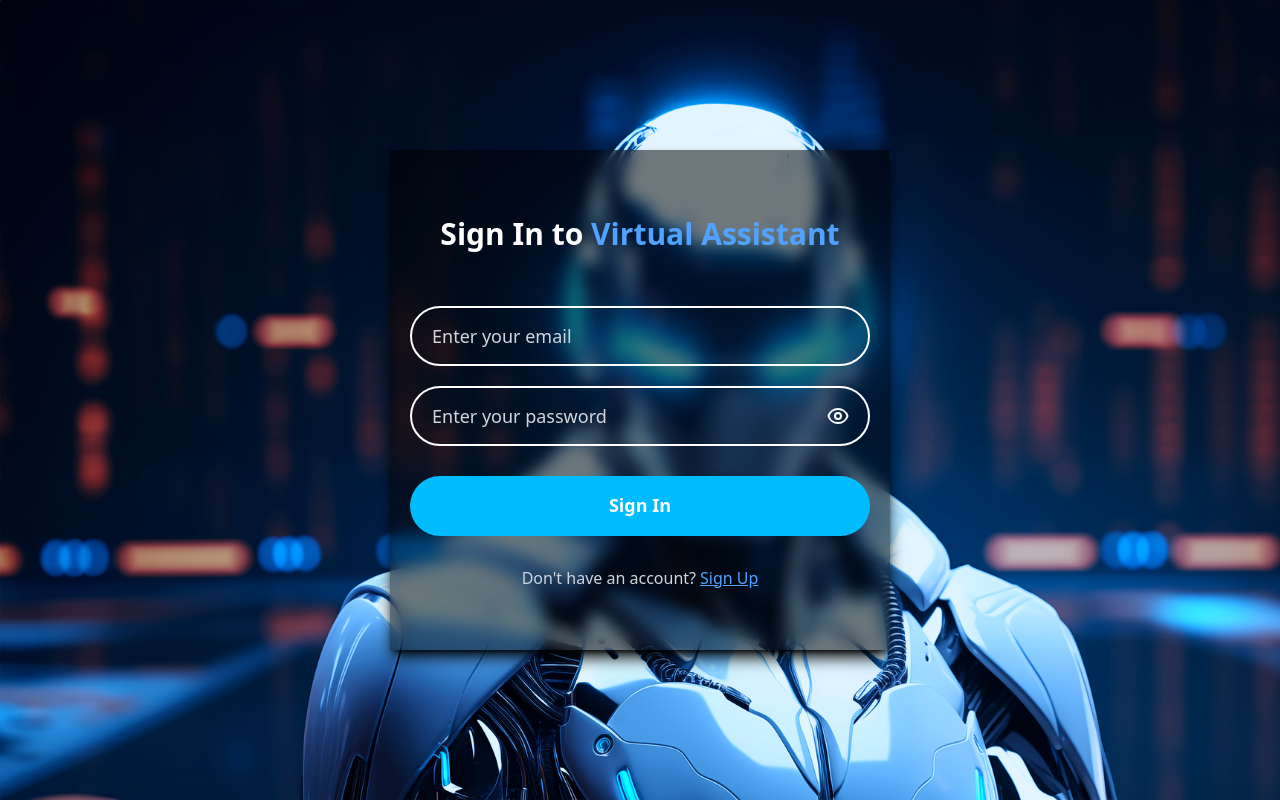
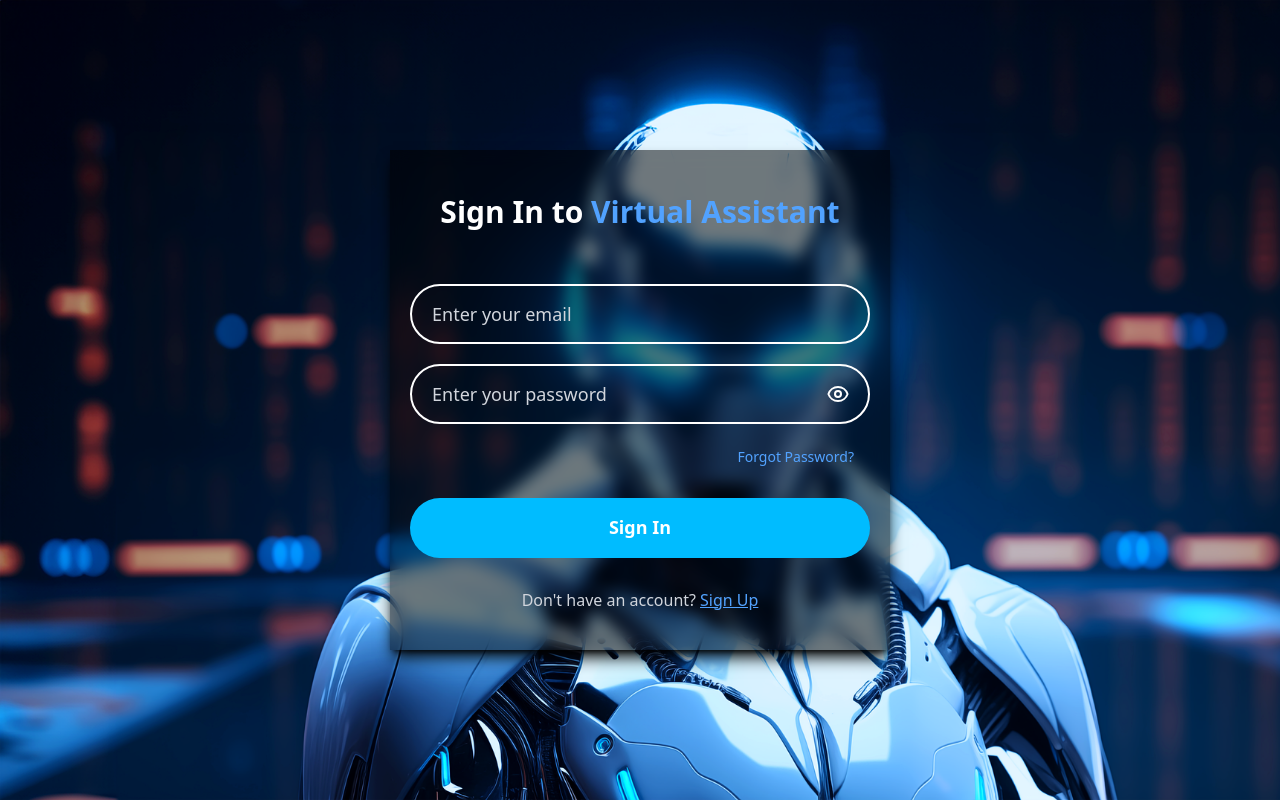
Before and after one commit to sana-arshad12/Virtual-Assistant, a React (Vite) app in the folder client/: page /home in a window 1280 px wide. Built offline with nearby package versions, Linux system fonts and the light colour scheme; no server answers.

Commit message:
adding the forget password

```diff
--- a/client/src/pages/SignIn.jsx
+++ b/client/src/pages/SignIn.jsx
@@ -1,5 +1,5 @@
 import React, { useState, useContext } from 'react'
-import { useNavigate } from 'react-router-dom'
+import { useNavigate, Link } from 'react-router-dom'
 import { userDataContext } from '../context/UserContext.jsx'
 import { authenticatedFetch } from '../utils/api.js'
 import bg from '../assets/authBg.png'
@@ -171,6 +171,12 @@ function SignIn() {
           )}
         </div>
 
+        <div className='w-full text-right px-4'>
+          <Link to='/forgot-password' className='text-blue-400 hover:text-blue-300 text-sm transition-colors'>
+            Forgot Password?
+          </Link>
+        </div>
+
         <button
           type="submit"
           disabled={loading}
@@ -181,9 +187,9 @@ function SignIn() {
 
         <p className='text-gray-300 text-[16px] mt-[10px]'>
           Don't have an account?
-          <a href="/signup" className='text-blue-400 hover:text-blue-300 ml-1 underline'>
+          <Link to="/signup" className='text-blue-400 hover:text-blue-300 ml-1 underline'>
             Sign Up
-          </a>
+          </Link>
         </p>
       </form>
     </div>
```
